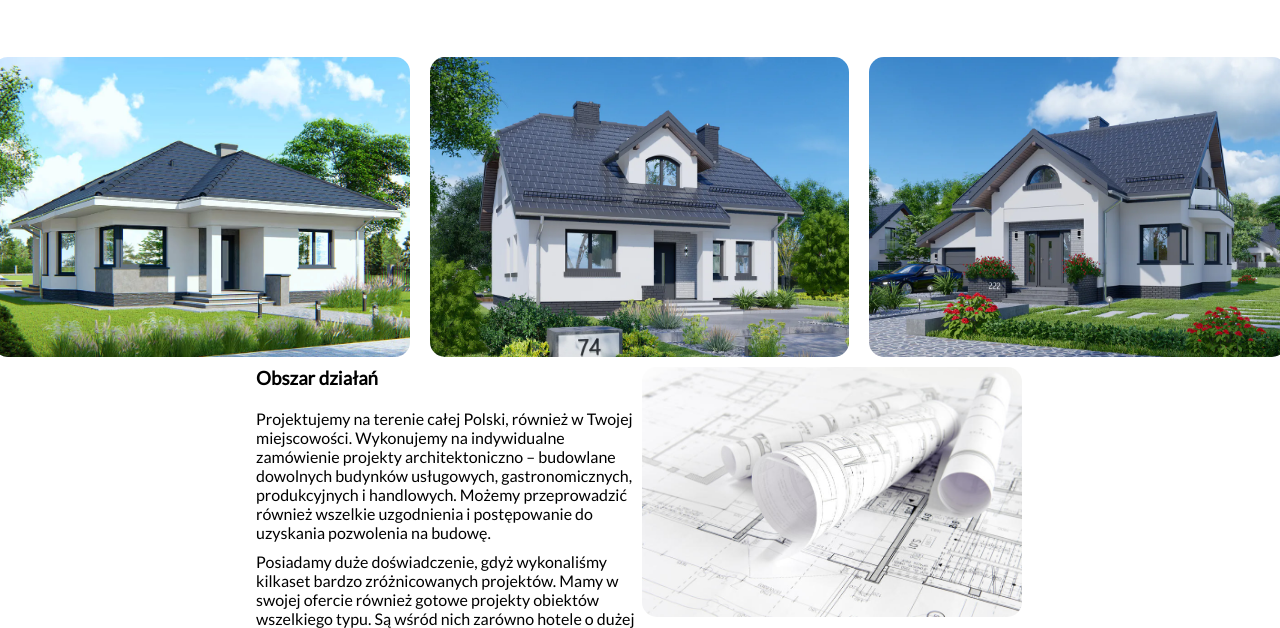
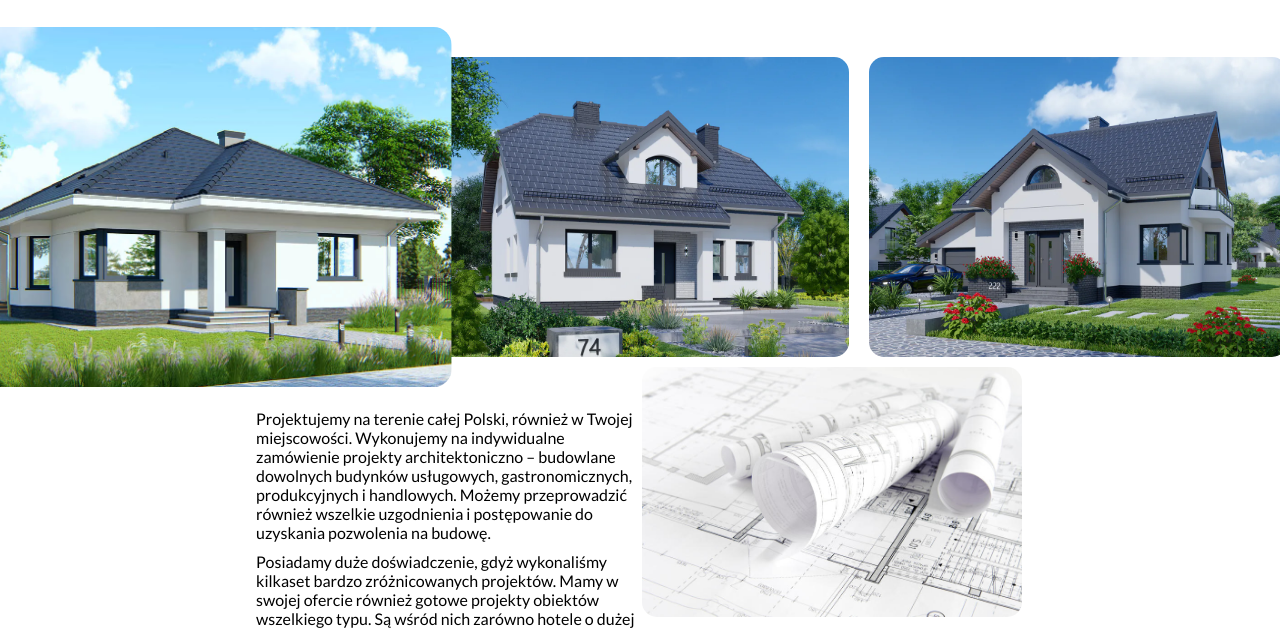
Before and after one commit to Predix64/zadanie1, a plain HTML site: page zadanie1/index.html in a window 1280 px wide. In both pictures the pointer is over the picture 201 px from the left and 379 px from the top of the page. Shown: the part 172-800 px from the top of the page. Drawn offline with Linux system fonts and the light colour scheme.

Commit message:
Update style.css

```diff
--- a/zadanie1/style.css
+++ b/zadanie1/style.css
@@ -116,3 +116,6 @@ a{
     text-decoration: none;
     color: white;
 }
+.image:hover{
+    scale:120%
+}
```
